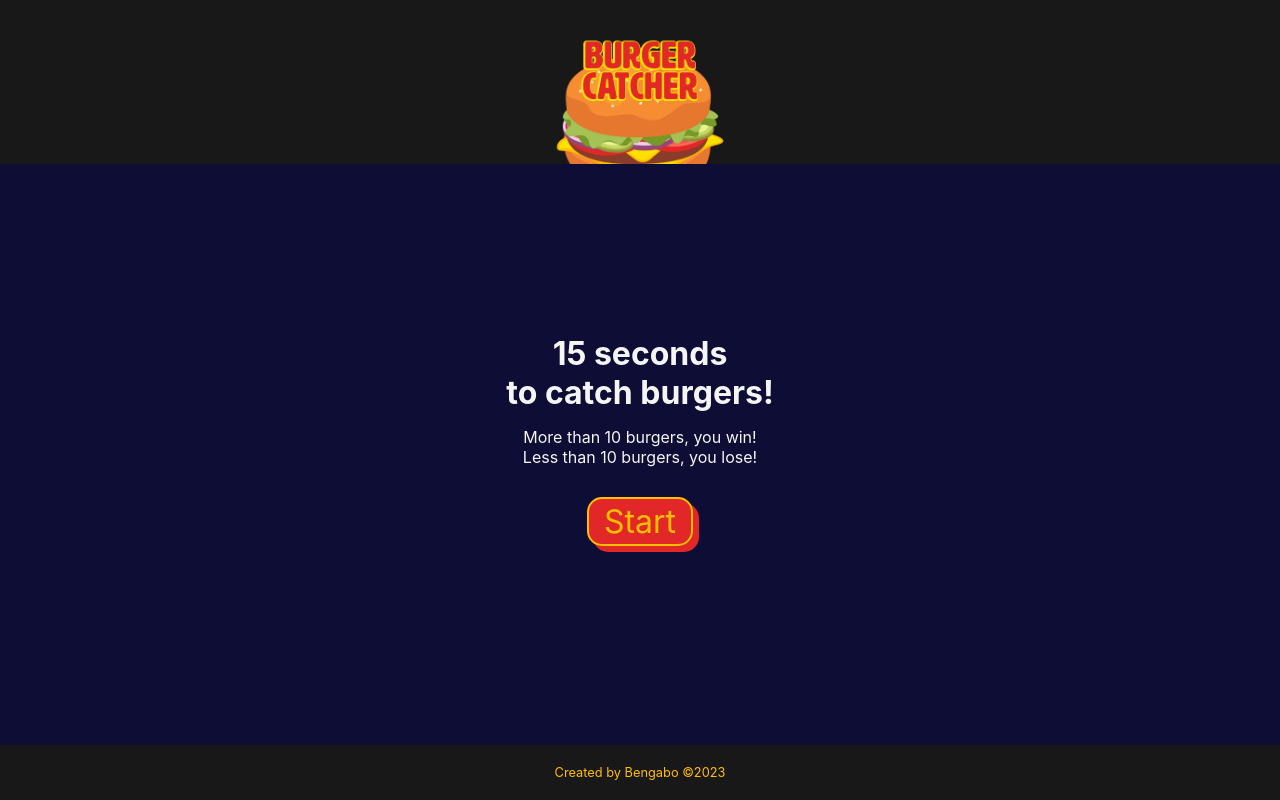
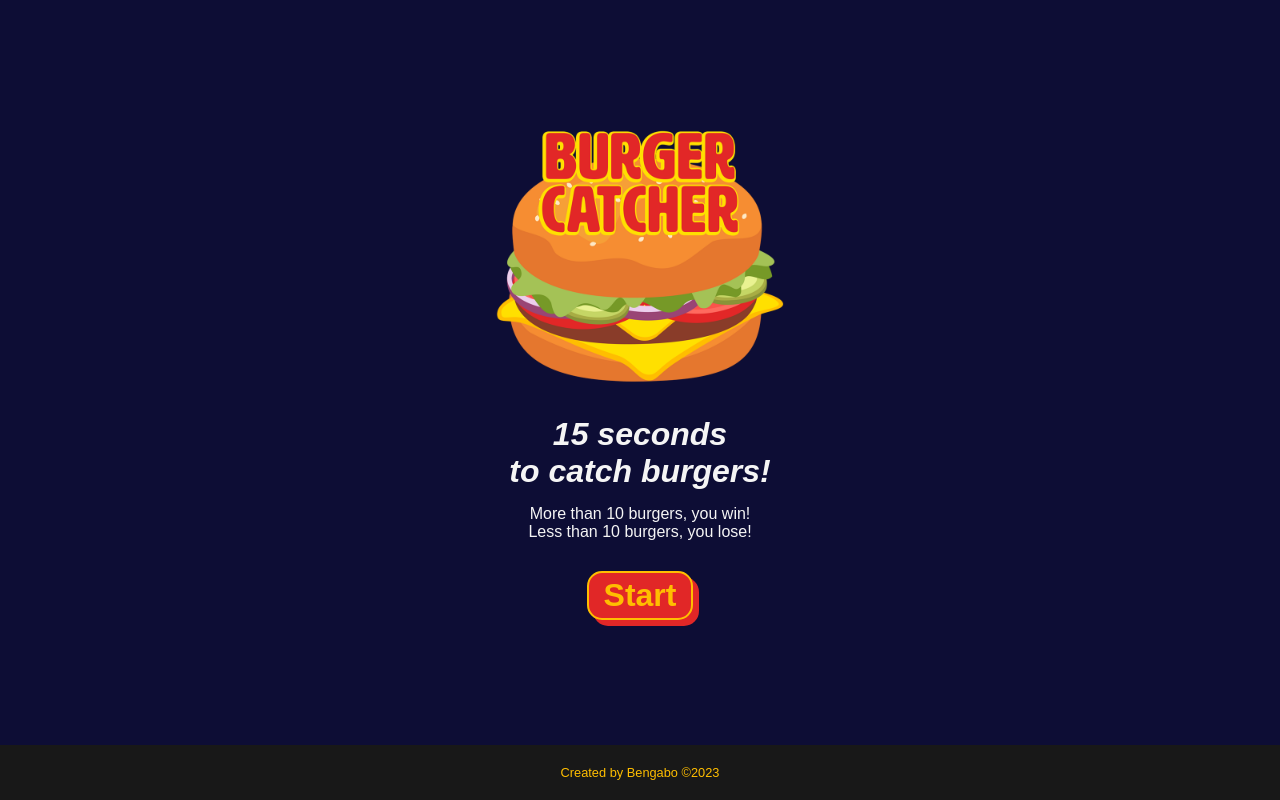
Before and after one commit to bengabo/Burger-catcher-game, a website built with Vite: page index.html in a window 1280 px wide. Built offline with nearby package versions, Linux system fonts and the light colour scheme; animation ran at ten frames a second; a web font is replaced by a local one.

Commit message:
play and restart buttons done

```diff
--- a/index.html
+++ b/index.html
@@ -7,20 +7,20 @@
       type="image/svg+xml"
       href="/assets/favicon_io/favicon.ico"
     />
+    <link rel="stylesheet" href="https://use.typekit.net/rjp0qqg.css" />
     <meta name="viewport" content="width=device-width, initial-scale=1.0" />
     <title>Burger Catcher</title>
   </head>
   <body>
-    <header>
-      <img
-        class="logo"
-        src="./assets/logo.png"
-        alt="Burger Catcher"
-        title="Burger Catcher"
-      />
-    </header>
+    <!-- <header></header> -->
     <main>
       <div id="gameStart" class="gameUI">
+        <img
+          class="logo"
+          src="./assets/logo.png"
+          alt="Burger Catcher"
+          title="Burger Catcher"
+        />
         <h1>
           15 seconds <br />
           to catch burgers!
@@ -32,10 +32,12 @@
         <button id="gameStartBtn"><p>Start</p></button>
       </div>
       <div id="gameEnd" class="gameUI">
-        <h1>Game Over</h1>
+        <h1>Time Over</h1>
         <h2>You<span id="gameWinLose"></span></h2>
         <h2>Final score: <span id="gameEndScore"></span></h2>
-        <button id="gameRestartBtn"><p>Play again</p></button>
+        <button id="gameRestartBtn" onClick="window.location.reload()">
+          <p>Play again</p>
+        </button>
       </div>
       <canvas id="gameCanvas"></canvas>
     </main>
--- a/main.js
+++ b/main.js
@@ -189,7 +189,3 @@ gameStartBtn.addEventListener("click", () => {
   gameStart.style.display = "none";
   game.scene.resume("scene-game");
 });
-
-gameRestartBtn.addEventListener("click", () => {
-  location.reload();
-});
--- a/style.css
+++ b/style.css
@@ -1,5 +1,7 @@
 :root {
-  font-family: Inter, system-ui, Avenir, Helvetica, Arial, sans-serif;
+  font-family: "puffin-display-soft", sans-serif;
+  font-weight: 500;
+  font-style: normal;
 
   --dkclr: #181818;
   --liclr: whitesmoke;
@@ -36,6 +38,12 @@ footer {
   padding: 20px 20px;
 }
 
+h1 {
+  font-family: "puffin-display-soft", sans-serif;
+  font-weight: 700;
+  font-style: italic;
+}
+
 a {
   color: var(--orange);
   text-decoration: none;
@@ -57,9 +65,8 @@ main {
 }
 
 .logo {
-  width: 15%;
+  width: 25%;
   height: auto;
-  margin-bottom: -5%;
 }
 
 .logo:hover {
@@ -71,7 +78,7 @@ main {
   border: 5px solid var(--orange);
   border-radius: 5px;
   position: absolute;
-  margin-top: 5%;
+  /* margin-top: 5%; */
   top: 50%;
   left: 50%;
   transform: translate(-50%, -50%);
@@ -105,6 +112,9 @@ main {
   margin-top: 15px;
 }
 button {
+  font-family: "puffin-display-soft", sans-serif;
+  font-weight: 700;
+  font-style: normal;
   display: inline-block;
   background-color: var(--red);
   border: 2px solid var(--orange);
```
